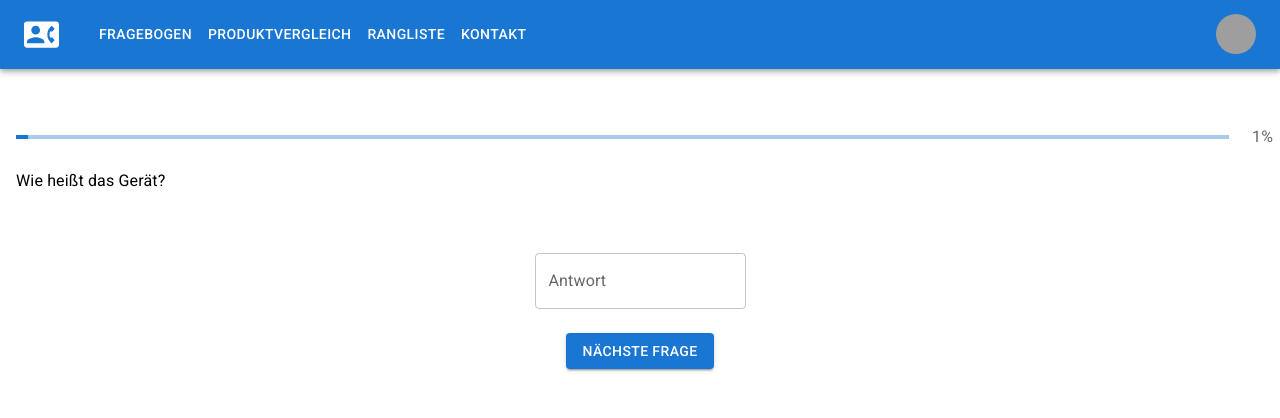
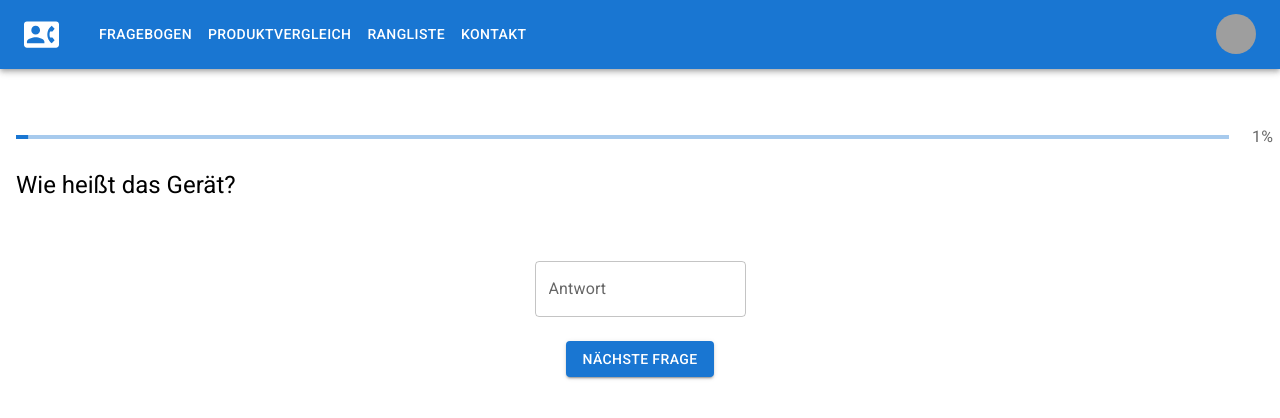
Before and after one commit to Bastistr99/Integrationsseminar, a React (Create React App) app: page / in a window 1280 px wide. Shown: the top 418 px of the page. Built offline with nearby package versions, Linux system fonts and the light colour scheme; grey boxes are pictures that could not be loaded.

Commit message:
small change

```diff
--- a/src/components/Fragen.jsx
+++ b/src/components/Fragen.jsx
@@ -1,4 +1,4 @@
-import { List, ListItem, ListItemText } from "@mui/material";
+import { List, ListItem, ListItemText, Typography } from "@mui/material";
 import React from "react";
 
 const Fragen = ({ fragen_array, fragen_index }) => {
@@ -7,9 +7,11 @@ const Fragen = ({ fragen_array, fragen_index }) => {
       {fragen_array !== "null" ? (fragen_array.map((frage, index) => {
         if ((fragen_index === index)) {
           return (
-            <List key={index}>
-              <ListItem alignItems="flex-start">
-                <ListItemText primary={frage}/>
+            <List key={index} >
+              <ListItem alignItems="center">
+                <ListItemText>
+                  <Typography variant="h5">{frage}</Typography>
+                </ListItemText>
               </ListItem>
             </List>
           );
```
